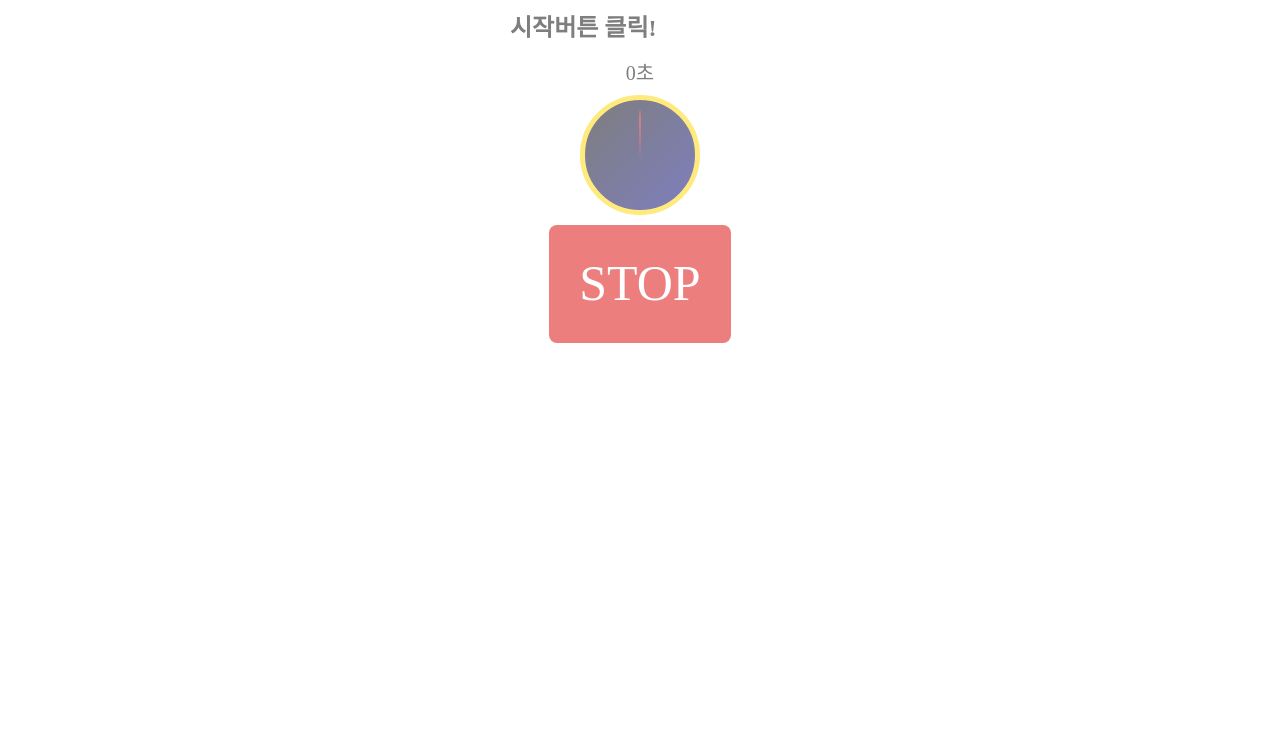
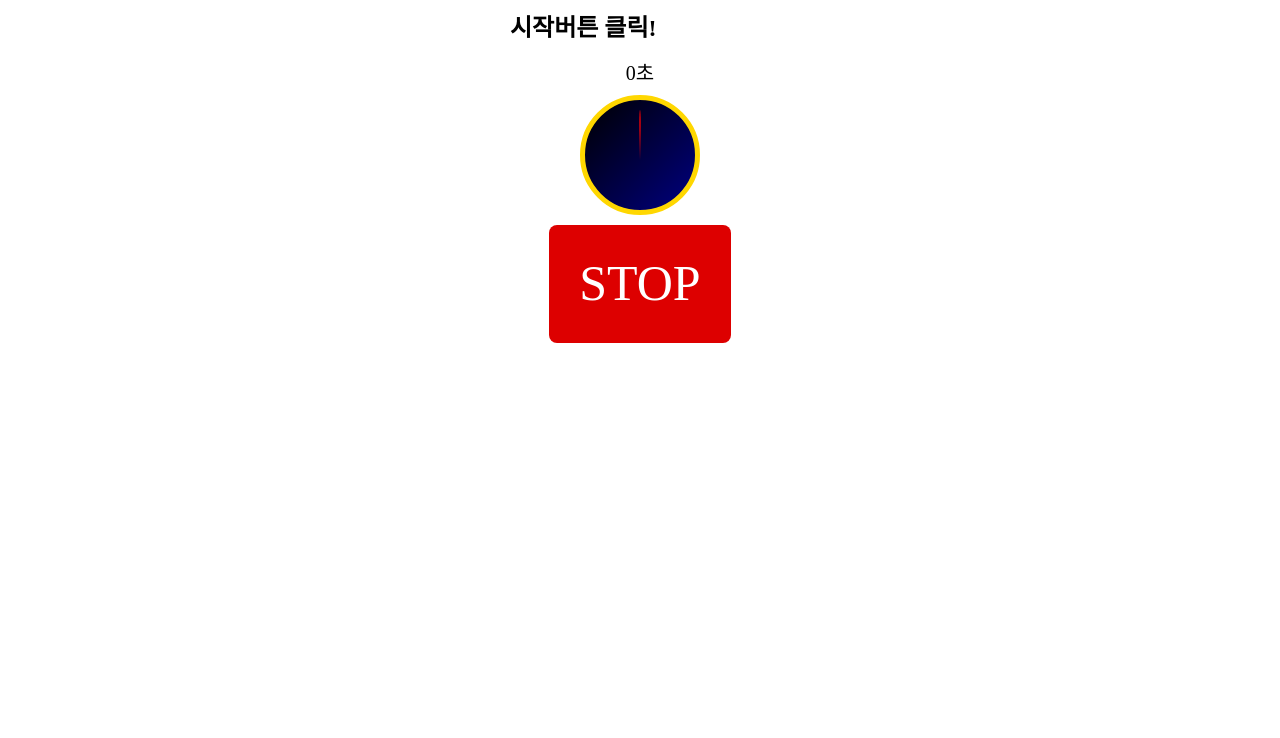
Before and after one commit to wondaero/timer, a plain HTML site: page index.html in a window 1280 px wide. Shown: the part 62-800 px from the top of the page. Drawn offline with Linux system fonts and the light colour scheme.

Commit message:
opacity...

```diff
--- a/index.html
+++ b/index.html
@@ -7,8 +7,6 @@
         <meta name="viewport" content="width=device-width, initial-scale=1, minimum-scale=1, maximum-scale=1, user-scalable=no" />
 
         <style>
-
-            body{opacity: .5;}
             header{
                 box-sizing: border-box; padding: 10px; display: flex; align-items: center; justify-content: space-between;
                 background: gold; margin-bottom: 10px;
```
